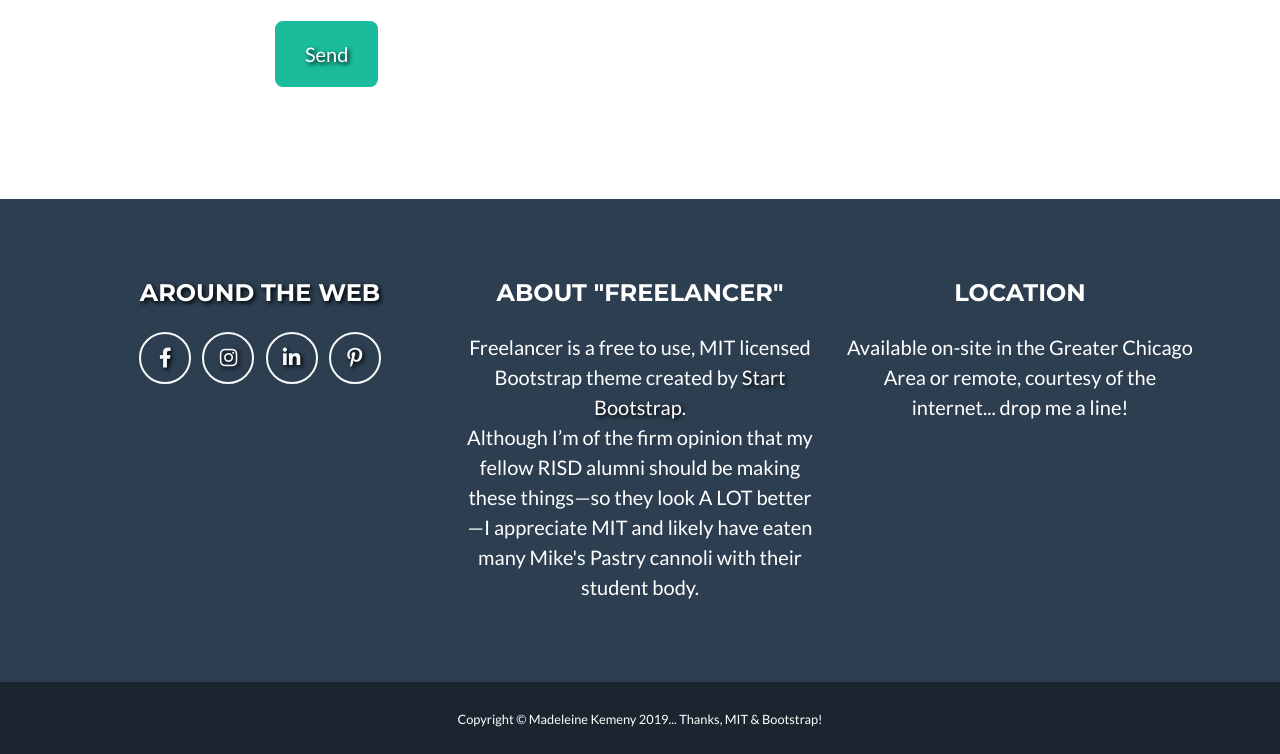
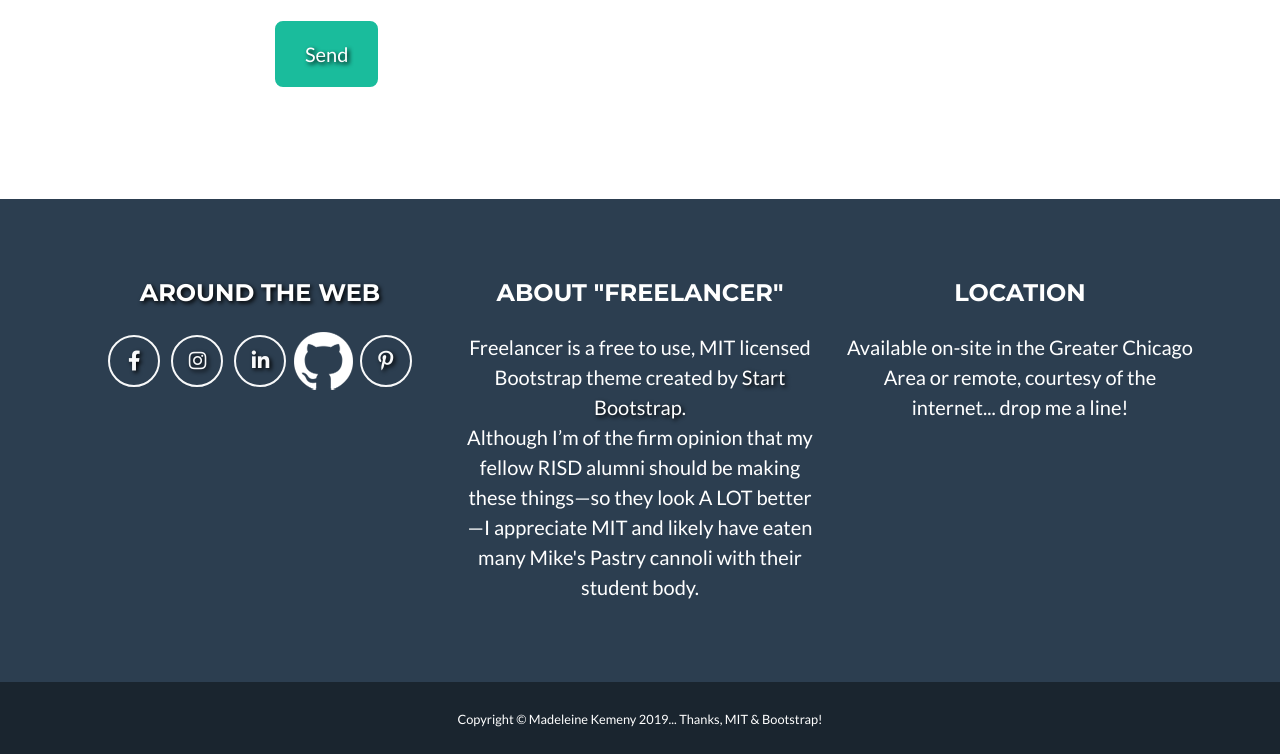
Before and after one commit to MadeleineKemeny/portfolio3.0, a website with bundled scripts: page index.html in a window 1280 px wide. Shown: the part 4917-5671 px from the top of the page. Built offline with nearby package versions, Linux system fonts and the light colour scheme.

Commit message:
github logo

```diff
--- a/index.html
+++ b/index.html
@@ -421,6 +421,7 @@
           <!-- Footer Social Icons -->
           <div class="col-md-4">
             <h4 class="text-uppercase mb-4">Around the Web</h4>
+
             <a class="btn btn-outline-light btn-social mx-1" href="https://www.facebook.com/madeleine.kemeny.9">
               <i class="fab fa-fw fa-facebook-f"></i>
             </a>
@@ -430,6 +431,7 @@
             <a class="btn btn-outline-light btn-social mx-1" href="https://www.linkedin.com/in/madeleinekemeny/">
               <i class="fab fa-fw fa-linkedin-in"></i>
             </a>
+            <a href="https://github.com/MadeleineKemeny"><img src="img/GitHub-Mark-Light-64px.png" id="github-mark"></a>
             <a class="btn btn-outline-light btn-social mx-1" href="https://www.pinterest.com/madeleinekemeny/">
               <i class="fab fa-pinterest-p"></i>
             </a>
```
Also changed, not shown: img/GitHub-Mark-Light-64px.png (added).
